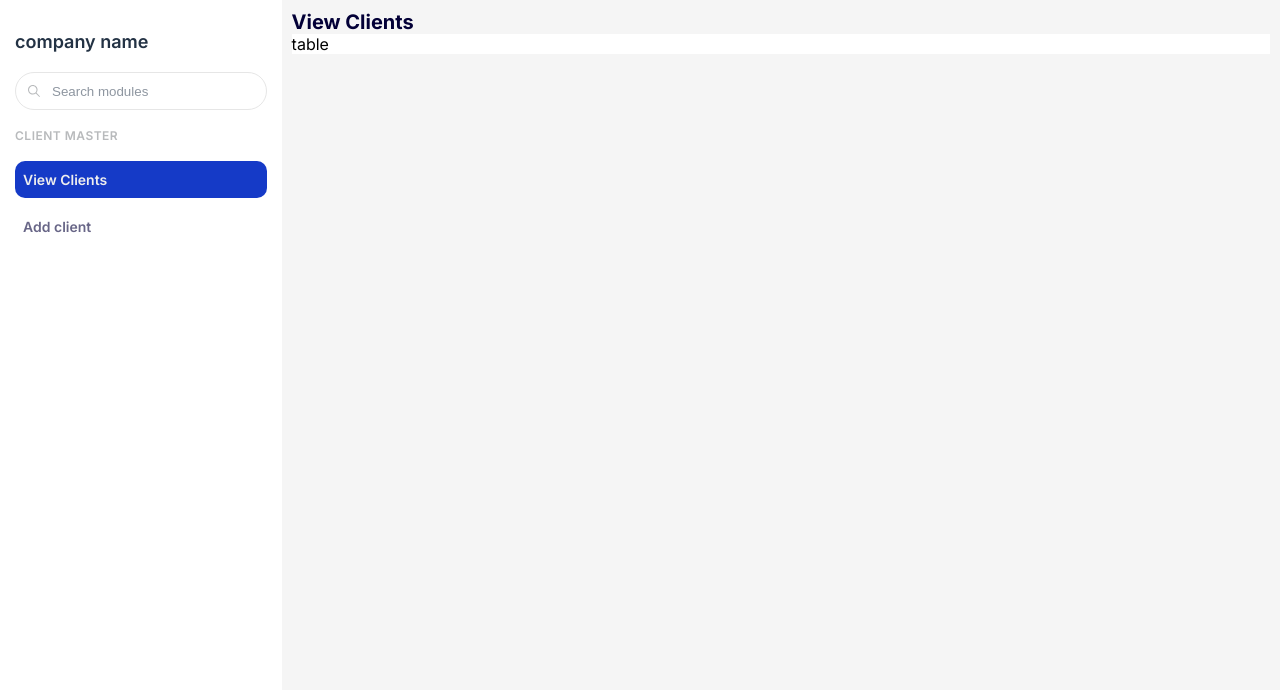
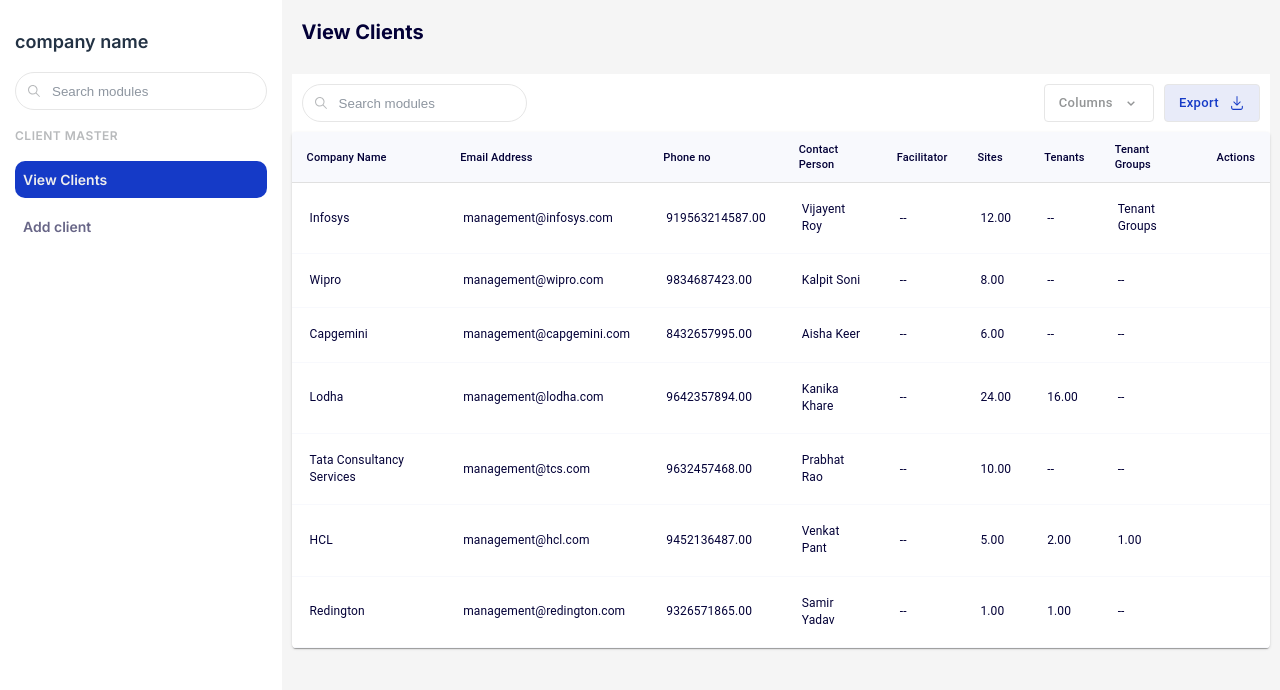
Before and after one commit to Bhavani-Bolloju/Client-master, a React (Vite) app: page /clientMaster/viewClients in a window 1280 px wide. Shown: the top 690 px of the page. Built offline with nearby package versions, Linux system fonts and the light colour scheme.

Commit message:
added table data to view clients component

```diff
--- /dev/null
+++ b/src/components/ui/InputSearch.jsx
@@ -0,0 +1,39 @@
+import React from "react";
+import styled from "styled-components";
+import { IoIosSearch } from "react-icons/io";
+
+function InputSearch() {
+  return (
+    <Label>
+      <IoIosSearch />
+      <input type="text" placeholder="Search modules" />
+    </Label>
+  );
+}
+
+const Label = styled.label`
+  border: 1px solid #e6e6e6;
+  padding: 1rem;
+  border-radius: 5rem;
+  display: flex;
+  gap: 1rem;
+
+  svg {
+    font-size: 1.6rem;
+    color: #b8babc;
+  }
+
+  input {
+    border: none;
+    &:focus {
+      outline: none;
+    }
+
+    &::placeholder {
+      color: #8e96a0;
+      font-weight: lighter;
+    }
+  }
+`;
+
+export default InputSearch;
--- /dev/null
+++ b/src/components/viewclient/ClientData.jsx
@@ -0,0 +1,152 @@
+export const columns = [
+  {
+    id: "Company Name",
+    label: "Company Name",
+    // minWidth: 170,
+    align: "right",
+    format: (value) => value.toLocaleString("en-US"),
+  },
+  {
+    id: "Email Address",
+    label: "Email Address",
+    // minWidth: 170,
+    align: "right",
+    format: (value) => value.toLocaleString("en-US"),
+  },
+  {
+    id: "Phone no",
+    label: "Phone no",
+    // minWidth: 170,
+    align: "right",
+    format: (value) => value.toFixed(2),
+  },
+  {
+    id: "Contact Person",
+    label: "Contact Person",
+    // minWidth: 170,
+    align: "right",
+    format: (value) => value.toFixed(2),
+  },
+  {
+    id: "Facilitator",
+    label: "Facilitator",
+    // minWidth: 170,
+    align: "right",
+    format: (value) => value.toFixed(2),
+  },
+  {
+    id: "Sites",
+    label: "Sites",
+    // minWidth: 170,
+    align: "right",
+    format: (value) => value.toFixed(2),
+  },
+  {
+    id: "Tenants",
+    label: "Tenants",
+    // minWidth: 170,
+    align: "right",
+    format: (value) => value.toFixed(2),
+  },
+  {
+    id: "Tenant Groups",
+    label: "Tenant Groups",
+    // minWidth: 170,
+    align: "right",
+    format: (value) => value.toFixed(2),
+  },
+  {
+    id: "Actions",
+    label: "Actions",
+    // minWidth: 170,
+    align: "right",
+    format: (value) => value.toFixed(2),
+  },
+];
+
+export const rows = [
+  {
+    "Company Name": "Infosys",
+    "Email Address": "management@infosys.com",
+    "Phone no": +919563214587,
+
+    "Contact Person": "Vijayent Roy",
+    Facilitator: "--",
+    Sites: 12,
+    Tenants: "--",
+    "Tenant Groups": "Tenant Groups",
+    Actions: "",
+  },
+  {
+    "Company Name": "Wipro",
+    "Email Address": "management@wipro.com",
+    "Phone no": 9834687423,
+    ext: +91,
+    "Contact Person": "Kalpit Soni ",
+    Facilitator: "--",
+    Sites: 8,
+    Tenants: "--",
+    "Tenant Groups": "--",
+    Actions: "",
+  },
+  {
+    "Company Name": "Capgemini",
+    "Email Address": "management@capgemini.com",
+    "Phone no": 8432657995,
+    ext: +91,
+    "Contact Person": "Aisha Keer",
+    Facilitator: "--",
+    Sites: 6,
+    Tenants: "--",
+    "Tenant Groups": "--",
+    Actions: "",
+  },
+  {
+    "Company Name": "Lodha",
+    "Email Address": "management@lodha.com",
+    "Phone no": 9642357894,
+    ext: +91,
+    "Contact Person": "Kanika Khare",
+    Facilitator: "--",
+    Sites: 24,
+    Tenants: 16,
+    "Tenant Groups": "--",
+    Actions: "",
+  },
+  {
+    "Company Name": "Tata Consultancy Services",
+    "Email Address": "management@tcs.com",
+    "Phone no": 9632457468,
+    ext: +91,
+    "Contact Person": "Prabhat Rao ",
+    Facilitator: "--",
+    Sites: 10,
+    Tenants: "--",
+    "Tenant Groups": "--",
+    Actions: "",
+  },
+  {
+    "Company Name": "HCL",
+    "Email Address": "management@hcl.com",
+    "Phone no": 9452136487,
+    ext: +91,
+    "Contact Person": "Venkat Pant",
+    Facilitator: "--",
+    Sites: 5,
+    Tenants: 2,
+    "Tenant Groups": 1,
+    Actions: "",
+  },
+  {
+    "Company Name": "Redington ",
+    "Email Address": "management@redington.com",
+    "Phone no": 9326571865,
+    ext: +91,
+    "Contact Person": "Samir Yadav",
+    Facilitator: "--",
+    Sites: 1,
+    Tenants: 1,
+    "Tenant Groups": "--",
+    Actions: "",
+  },
+];
--- /dev/null
+++ b/src/components/viewclient/ClientTable.jsx
@@ -0,0 +1,82 @@
+import React, { useState } from "react";
+import Paper from "@mui/material/Paper";
+import Table from "@mui/material/Table";
+import TableBody from "@mui/material/TableBody";
+import TableCell from "@mui/material/TableCell";
+import TableContainer from "@mui/material/TableContainer";
+import TableHead from "@mui/material/TableHead";
+import TablePagination from "@mui/material/TablePagination";
+import TableRow from "@mui/material/TableRow";
+import { columns, rows } from "./ClientData";
+
+function ClientTable() {
+  const [page, setPage] = useState(0);
+  const [rowsPerPage, setRowsPerPage] = useState(10);
+
+  const handleChangePage = (event, newPage) => {
+    setPage(newPage);
+  };
+
+  const handleChangeRowsPerPage = (event) => {
+    setRowsPerPage(+event.target.value);
+    setPage(0);
+  };
+
+  return (
+    <Paper sx={{ width: "100%", overflow: "hidden" }}>
+      <TableContainer sx={{ maxHeight: 440 }}>
+        <Table stickyHeader aria-label="sticky table">
+          <TableHead>
+            <TableRow>
+              {columns.map((column, i) => (
+                <TableCell
+                  key={column.id + "" + i}
+                  align={column.align}
+                  style={{ minWidth: column.minWidth }}
+                >
+                  {column.label}
+                </TableCell>
+              ))}
+            </TableRow>
+          </TableHead>
+          <TableBody>
+            {rows
+              .slice(page * rowsPerPage, page * rowsPerPage + rowsPerPage)
+              .map((row, i) => {
+                return (
+                  <TableRow
+                    hover
+                    role="checkbox"
+                    tabIndex={-1}
+                    key={row.code + "" + i}
+                  >
+                    {columns.map((column) => {
+                      const value = row[column.id];
+                      return (
+                        <TableCell key={column.id} align={column.align}>
+                          {column.format && typeof value === "number"
+                            ? column.format(value)
+                            : value}
+                        </TableCell>
+                      );
+                    })}
+                  </TableRow>
+                );
+              })}
+          </TableBody>
+        </Table>
+      </TableContainer>
+      {/* <TablePagination
+        rowsPerPageOptions={[10, 25, 100]}
+        component="div"
+        count={rows.length}
+        rowsPerPage={rowsPerPage}
+        page={page}
+        onPageChange={handleChangePage}
+        onRowsPerPageChange={handleChangeRowsPerPage}
+      /> */}
+    </Paper>
+  );
+}
+
+export default ClientTable;
--- /dev/null
+++ b/src/components/viewclient/SearchBar.jsx
@@ -0,0 +1,61 @@
+import React from "react";
+import styled from "styled-components";
+
+import InputSearch from "../ui/InputSearch";
+import { ButtonWrapper } from "../ui/Button";
+import { BiChevronDown } from "react-icons/bi";
+import { RxDownload } from "react-icons/rx";
+
+function SearchBar() {
+  return (
+    <ClientSearch>
+      <InputSearch />
+      <div className="table-btns">
+        <ButtonWrapper>
+          <span>Columns</span>
+          <BiChevronDown />
+        </ButtonWrapper>
+        <ButtonWrapper>
+          <span>Export</span>
+          <RxDownload />
+        </ButtonWrapper>
+      </div>
+    </ClientSearch>
+  );
+}
+
+const ClientSearch = styled.div`
+  && {
+    display: flex;
+    padding: 1rem;
+    label {
+      width: fit-content;
+    }
+
+    .table-btns {
+      margin-left: auto;
+      display: flex;
+      gap: 1rem;
+      button {
+        &:first-child {
+          background-color: #fff;
+          color: #939596;
+          border: 1px solid #e6e6e6;
+          svg {
+            fill: #939596;
+          }
+        }
+        &:last-child {
+          background-color: #e8ebf9;
+          color: #153ac7;
+          border: 1px solid #e6e6e6;
+          svg {
+            color: #153ac7;
+          }
+        }
+      }
+    }
+  }
+`;
+
+export default SearchBar;
--- a/src/pages/ClientMaster.jsx
+++ b/src/pages/ClientMaster.jsx
@@ -2,17 +2,14 @@
 import { Outlet } from "react-router-dom";
 import styled from "styled-components";
 import { NavLink } from "react-router-dom";
-import { IoIosSearch } from "react-icons/io";
+import InputSearch from "../components/ui/InputSearch";
 
 function ClientMaster() {
   return (
     <Main>
       <Nav>
         <h3>company name</h3>
-        <label>
-          <IoIosSearch />
-          <input type="text" placeholder="Search modules" />
-        </label>
+        <InputSearch />
         <p>client master</p>
         <ul>
           <li>
@@ -58,31 +55,6 @@
     flex-direction: column;
     gap: 1.8rem;
     padding: 1.5rem;
-
-    label {
-      border: 1px solid #e6e6e6;
-      padding: 1rem;
-      border-radius: 5rem;
-      display: flex;
-      gap: 1rem;
-
-      svg {
-        font-size: 1.6rem;
-        color: #b8babc;
-      }
-
-      input {
-        border: none;
-        &:focus {
-          outline: none;
-        }
-
-        &::placeholder {
-          color: #8e96a0;
-          font-weight: lighter;
-        }
-      }
-    }
   }
 
   h3 {
--- a/src/pages/ViewClients.jsx
+++ b/src/pages/ViewClients.jsx
@@ -1,11 +1,18 @@
 import React from "react";
 import styled from "styled-components";
+import ClientTable from "../components/viewclient/ClientTable";
+import SearchBar from "../components/viewclient/SearchBar";
 
 function ViewClients() {
   return (
     <Section>
       <h4>View Clients</h4>
-      <div className="table">table</div>
+      <div className="table">
+        <div>
+          <SearchBar />
+          <ClientTable />
+        </div>
+      </div>
     </Section>
   );
 }
@@ -16,10 +23,36 @@
     h4 {
       font-size: 2rem;
       color: #030037;
+      padding: 1rem;
+      margin-bottom: 2rem;
     }
 
     .table {
       background-color: #fff;
+      .css-41abqd-MuiTableContainer-root {
+        max-height: 90%;
+      }
+
+      table {
+        .css-177gid-MuiTableCell-root {
+          text-align: start;
+          color: #030037;
+          font-size: 1.2rem;
+          border-bottom: 1px solid #f8f9fd;
+          padding: 1.8rem;
+        }
+
+        thead {
+          .css-i02g0k-MuiTableCell-root {
+            text-align: start;
+            font-size: 1.1rem;
+            font-weight: 500;
+            color: #030037;
+            background-color: #f8f9fd;
+            padding: 1rem 1.5rem;
+          }
+        }
+      }
     }
   }
 `;
```
